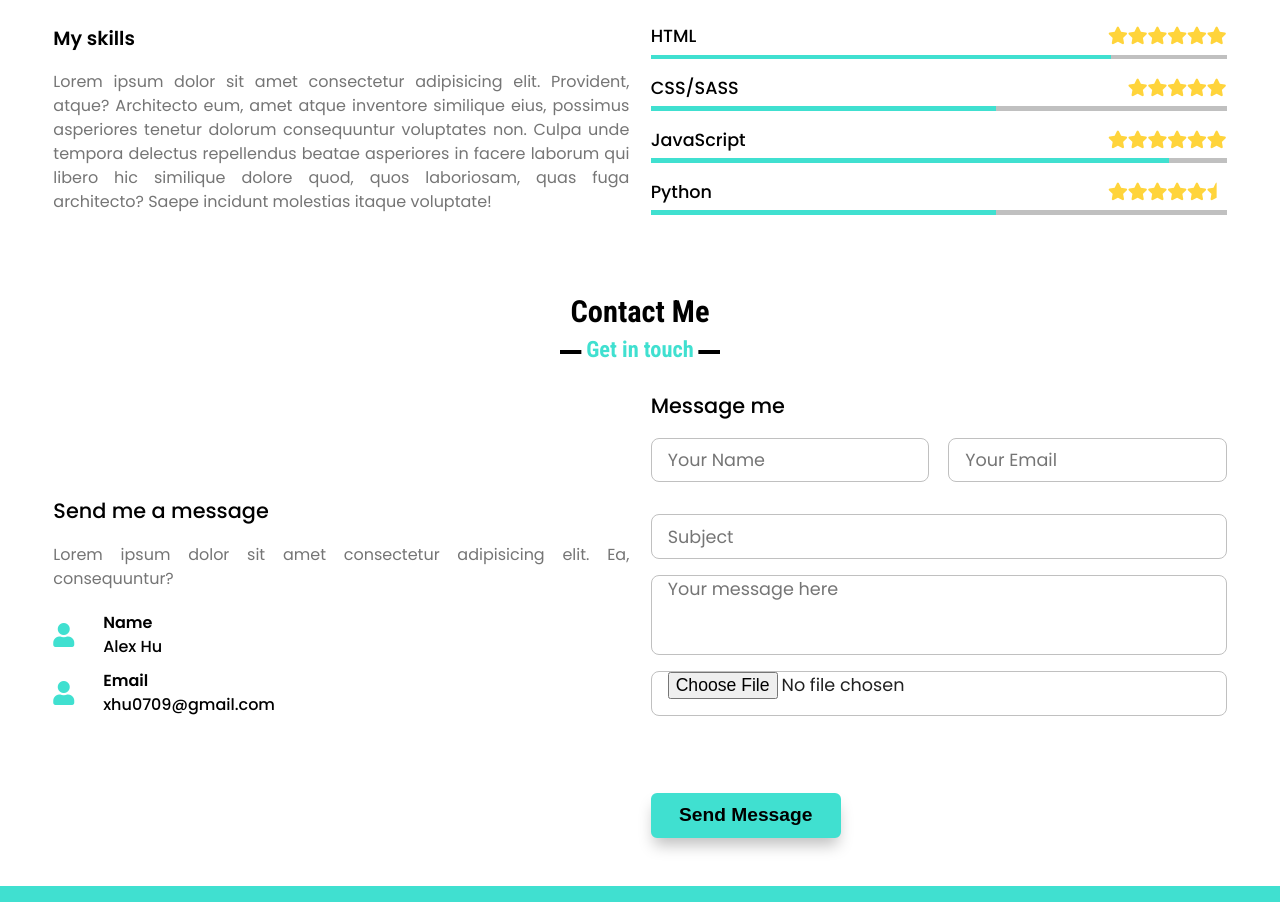
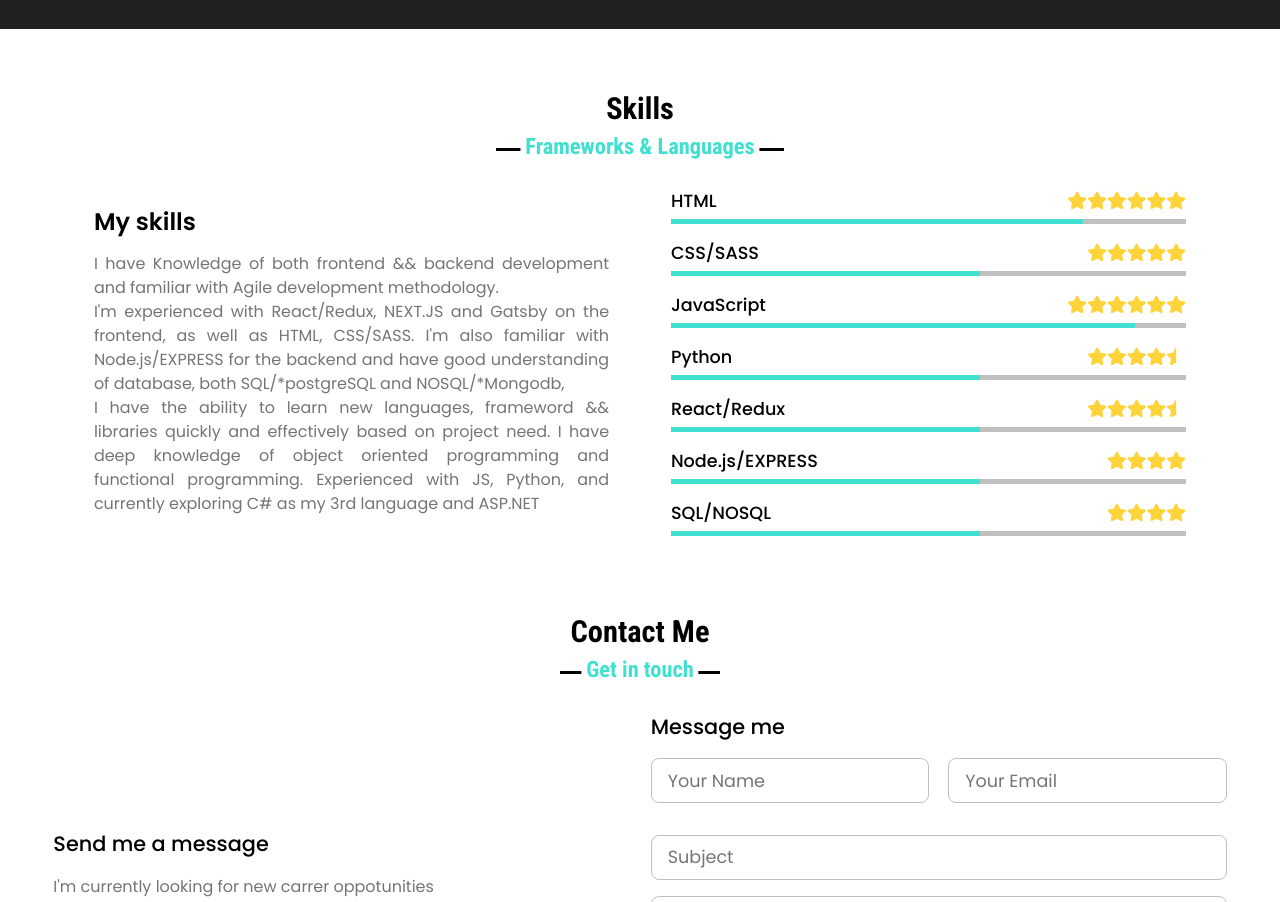
Before and after one commit to Alex-HuXD/simplefolio, a plain HTML site: page index.html in a window 1280 px wide. Shown: the part 2426-3328 px from the top of the page. Drawn offline with nearby package versions, Linux system fonts and the light colour scheme; files whose address does not match are found by name.

Commit message:
updated text contents

```diff
--- a/index.html
+++ b/index.html
@@ -96,7 +96,11 @@
             </div>
             <div class="column right">
               <div class="text"><i class="far fa-hand-paper"></i>Hi,my name is Alex </div>
-              <p>Lorem ipsum dolor sit amet, consectetur adipisicing elit. Soluta ipsam iste quod aliquam facilis quo quibusdam dolore mollitia inventore recusandae minus esse officia numquam debitis iusto, doloremque quasi laborum accusamus, eveniet voluptas, ratione ab tempora?</p>
+              <pre style="font-size: 1.2rem; font-weight: 500;">I'm an self-taught full stack web developer with a passion for developing innovative programs.
+
+I'm an huge fan of the open source community, I like to spend my time on exploring interesting open source projects and make my contributions. I'm also into outdoors like camping, hiking and kayaking.
+
+I'm optimistic and work well with teams, I'm an fast leaner and always looking to learn new things and new challengings.   </pre>
               <a href="https://www.notion.so/alexdevhu/Alex-D-Hu-347f5aad9f4a471387db4b54f6495091" target="_blank">My Resume</a>
             </div>
         </div>
@@ -183,7 +187,11 @@
           <div class="skills-content">
             <div class="column left">
               <div class="text">My skills</div>
-              <p>Lorem ipsum dolor sit amet consectetur adipisicing elit. Provident, atque? Architecto eum, amet atque inventore similique eius, possimus asperiores tenetur dolorum consequuntur voluptates non. Culpa unde tempora delectus repellendus beatae asperiores in facere laborum qui libero hic similique dolore quod, quos laboriosam, quas fuga architecto? Saepe incidunt molestias itaque voluptate!</p>
+              <p>I have Knowledge of both frontend && backend development and familiar with Agile development methodology. <br/>
+                I'm experienced with React/Redux, NEXT.JS and Gatsby on the frontend,  as well as HTML, CSS/SASS.
+                I'm also familiar with Node.js/EXPRESS for the backend and have good understanding of database, both SQL/*postgreSQL and NOSQL/*Mongodb, <br/>
+                I have the ability to learn new languages, frameword && libraries quickly and effectively based on project need.
+                I have deep knowledge of object oriented programming and functional programming. Experienced with JS, Python, and currently exploring C# as my 3rd language and ASP.NET</p>
 
             </div>
             <div class="column right">
@@ -211,7 +219,28 @@
               <div class="bars">
                 <div class="info">
                   <span>Python</span>
-                  <span><i class="fas fa-star"></i><i class="fas fa-star"></i><i class="fas fa-star"></i><i class="fas fa-star"></i><i class="fas fa-star"></i><i class="fas fa-star-half"></i></span>
+                  <span><i class="fas fa-star"></i><i class="fas fa-star"></i><i class="fas fa-star"></i><i class="fas fa-star"></i><i class="fas fa-star-half"></i></span>
+                </div>
+                <div class="lines python"></div>
+              </div>
+              <div class="bars">
+                <div class="info">
+                  <span>React/Redux</span>
+                  <span><i class="fas fa-star"></i><i class="fas fa-star"></i></i><i class="fas fa-star"></i><i class="fas fa-star"></i><i class="fas fa-star-half"></i></span>
+                </div>
+                <div class="lines python"></div>
+              </div>
+              <div class="bars">
+                <div class="info">
+                  <span>Node.js/EXPRESS</span>
+                  <span><i class="fas fa-star"></i></i><i class="fas fa-star"></i><i class="fas fa-star"></i><i class="fas fa-star"></i></span>
+                </div>
+                <div class="lines python"></div>
+              </div>
+              <div class="bars">
+                <div class="info">
+                  <span>SQL/NOSQL</span>
+                  <span><i class="fas fa-star"></i></i><i class="fas fa-star"></i><i class="fas fa-star"></i><i class="fas fa-star"></i></span>
                 </div>
                 <div class="lines python"></div>
               </div>
@@ -228,7 +257,7 @@
           <div class="contact-content">
             <div class="column left">
               <div class="text">Send me a message</div>
-              <p>Lorem ipsum dolor sit amet consectetur adipisicing elit. Ea, consequuntur?</p>
+              <p>I'm currently looking for new carrer oppotunities</p>
               <div class="icons">
                 <div class="row">
                   <i class="fas fa-user"></i>
--- a/version-1/style/style.css
+++ b/version-1/style/style.css
@@ -400,13 +400,15 @@ section .title::after {
 }
 
 .skills .skills-content .column {
-  width: calc(50% - 2rem);
+  width: calc(45% - 2rem);
 }
 
 .skills .skills-content .left .text {
-  font-size: 1.2rem;
+  line-height: 1.8rem;
+  font-size: 1.5rem;
   font-weight: 600;
   margin-bottom: 0.7rem;
+  margin-right: 1rem;
 }
 
 .skills .skills-content .left p {
```
